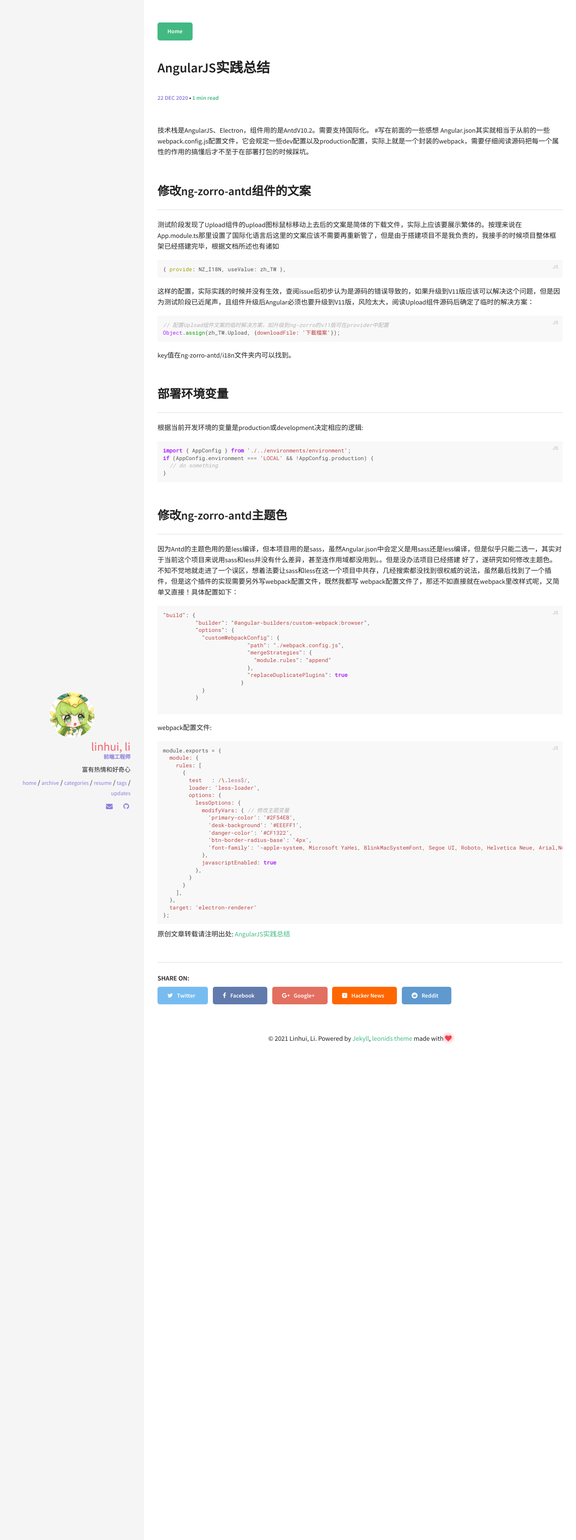
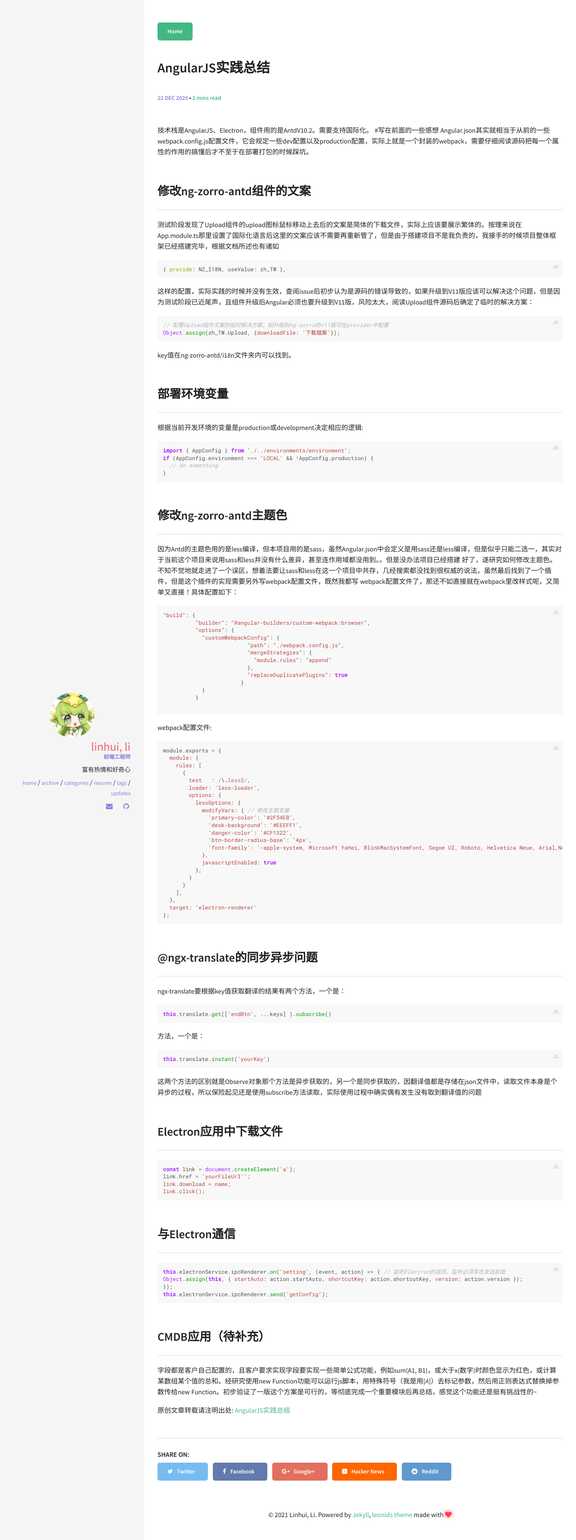
Before and after one commit to 993318936/blog, a Jekyll site: the page built from _posts/2020-12-22-AngularJS实践总结.md, in a window 1280 px wide. Shown: the whole page at 45% size. Built offline with Jekyll 4.4.1, drawn with Linux system fonts in a browser that asks for light colours.

Commit message:
angular补充

```diff
--- a/_posts/2020-12-22-AngularJS实践总结.md
+++ b/_posts/2020-12-22-AngularJS实践总结.md
@@ -72,3 +72,29 @@ module.exports = {
   target: 'electron-renderer'
 };
 {% endhighlight %}
+## @ngx-translate的同步异步问题
+ngx-translate要根据key值获取翻译的结果有两个方法，一个是：
+{% highlight js%}
+this.translate.get(['endBtn', ...keys] ).subscribe()
+{% endhighlight %}
+方法，一个是：
+{% highlight js%}
+this.translate.instant('yourKey')
+{% endhighlight %}
+这两个方法的区别就是Observe对象那个方法是异步获取的，另一个是同步获取的，因翻译值都是存储在json文件中，读取文件本身是个异步的过程，所以保险起见还是使用subscribe方法读取，实际使用过程中确实偶有发生没有取到翻译值的问题
+## Electron应用中下载文件
+{% highlight js%}
+const link = document.createElement('a');
+link.href = 'yourFileUrl'';
+link.download = name;
+link.click();
+{% endhighlight %}
+## 与Electron通信
+{% highlight js%}
+this.electronService.ipcRenderer.on('setting', (event, action) => { // 监听Electron的返回，监听必须写在发送前面
+Object.assign(this, { startAuto: action.startAuto, shortcutKey: action.shortcutKey, version: action.version });
+});
+this.electronService.ipcRenderer.send('getConfig');
+{% endhighlight %}
+## CMDB应用（待补充）
+字段都是客户自己配置的，且客户要求实现字段要实现一些简单公式功能，例如sum(A1, B1)，或大于x(数字)时颜色显示为红色，或计算某数组某个值的总和。经研究使用new Function功能可以运行js脚本，用特殊符号（我是用[*A*]）去标记参数，然后用正则表达式替换掉参数传给new Function。初步验证了一版这个方案是可行的，等彻底完成一个重要模块后再总结，感觉这个功能还是挺有挑战性的~
```
